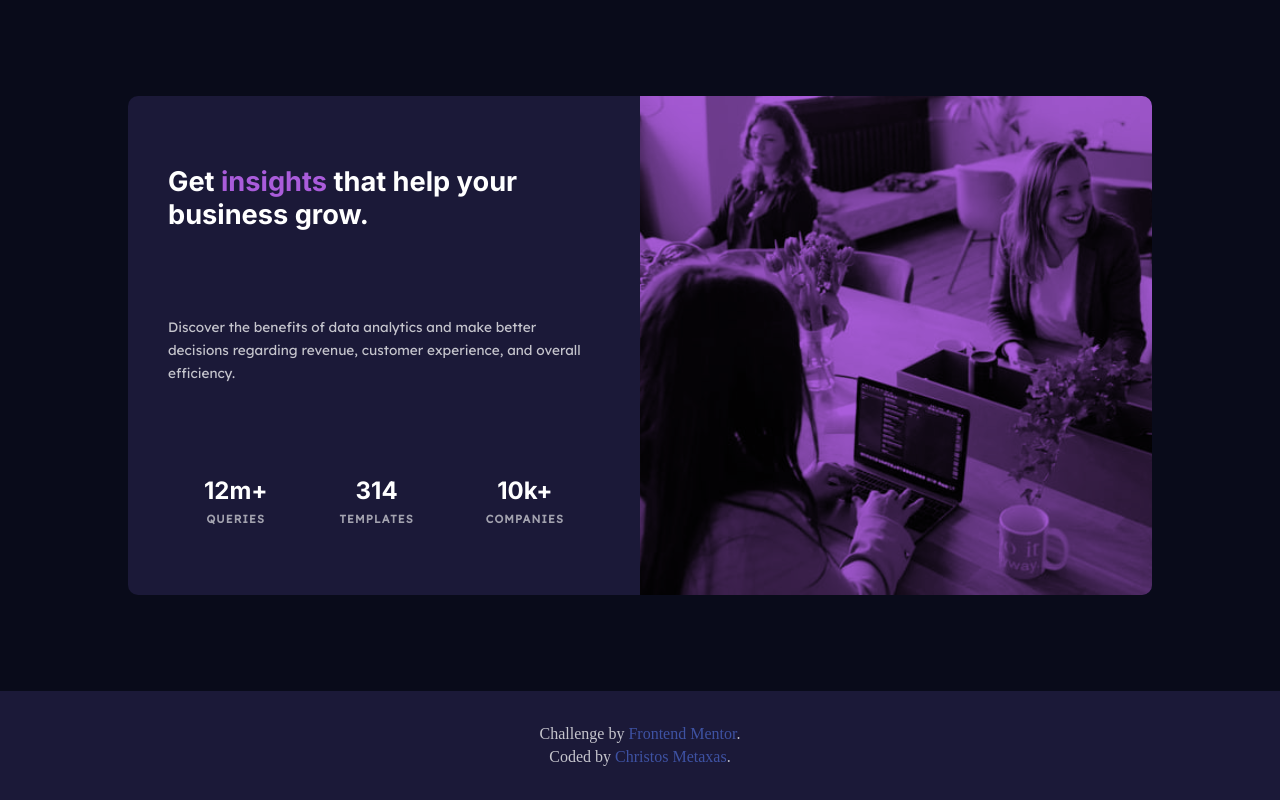
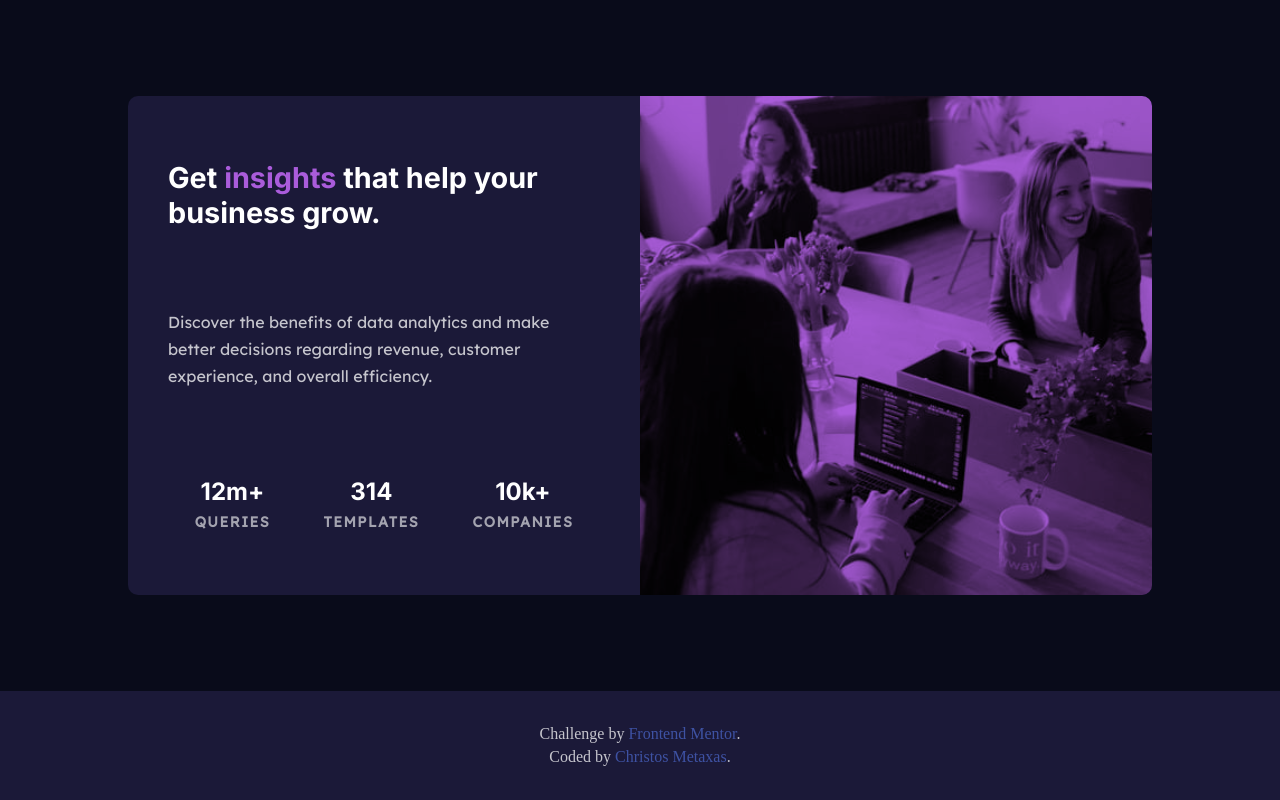
Before and after one commit to christosmet/stats-preview-card-component, a plain HTML site: page index.html in a window 1280 px wide. Drawn offline with Linux system fonts and the light colour scheme.

Commit message:
css changes

```diff
--- a/style.css
+++ b/style.css
@@ -63,7 +63,7 @@ body {
 .card-text-container h1 {
   color: var(--main-heading-stats);
   font-family: var(--title-fonts);
-  font-size: 1.7rem;
+  font-size: 1.8rem;
   font-weight: 700;
   text-align: center;
 }
@@ -76,7 +76,7 @@ body {
   color: var(--main-paragraph);
   font-family: var(--paragraph-fonts);
   text-align: center;
-  font-size: 0.85rem;
+  font-size: 1rem;
   line-height: 1.7em;
   margin: 2em 0;
 }
@@ -103,7 +103,7 @@ body {
 .stats-col p:last-child {
   color: var(--stat-headings);
   font-family: var(--paragraph-fonts);
-  font-size: 0.7rem;
+  font-size: 0.9rem;
   letter-spacing: 0.1em;
   font-weight: 700;
   text-transform: uppercase;
```
